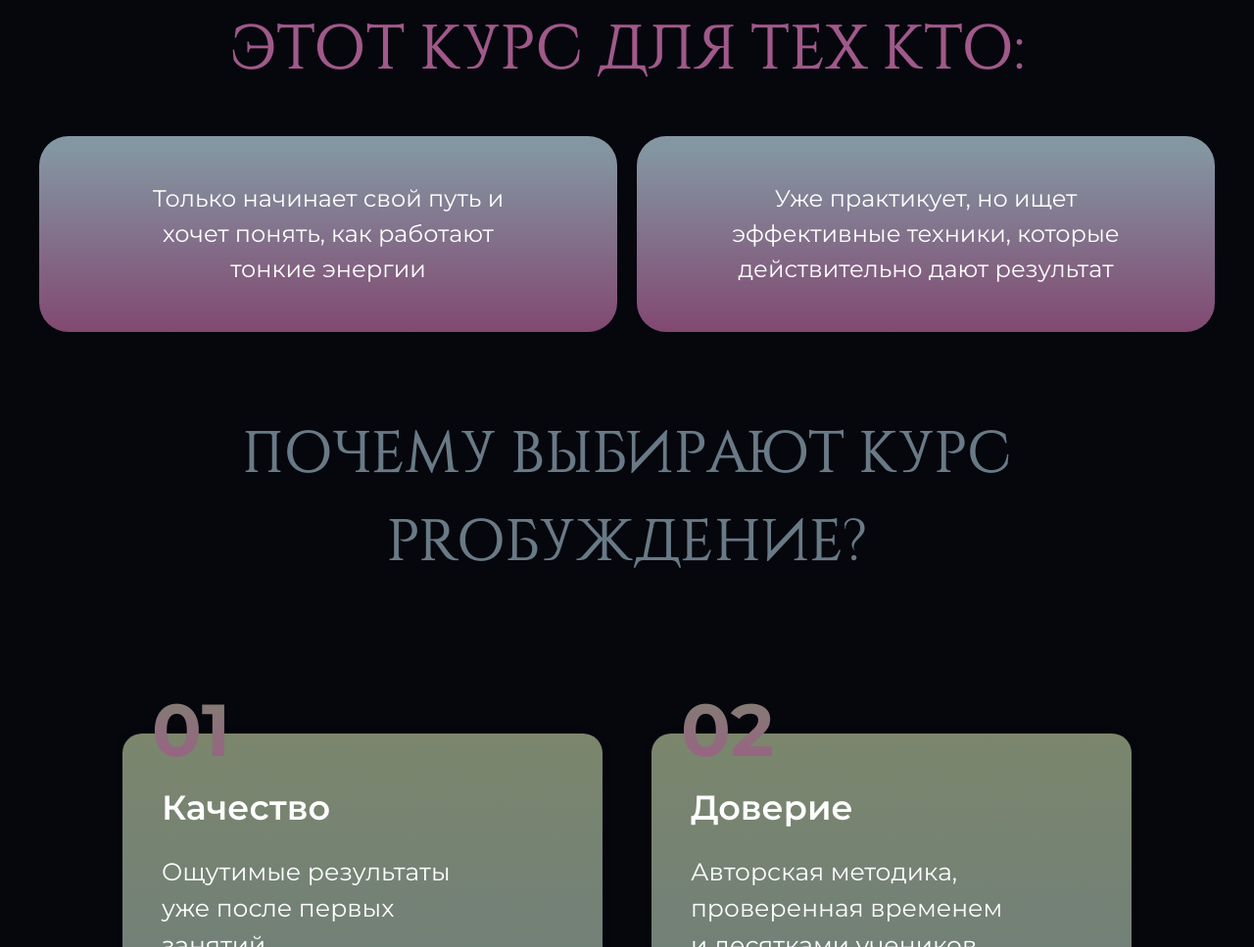
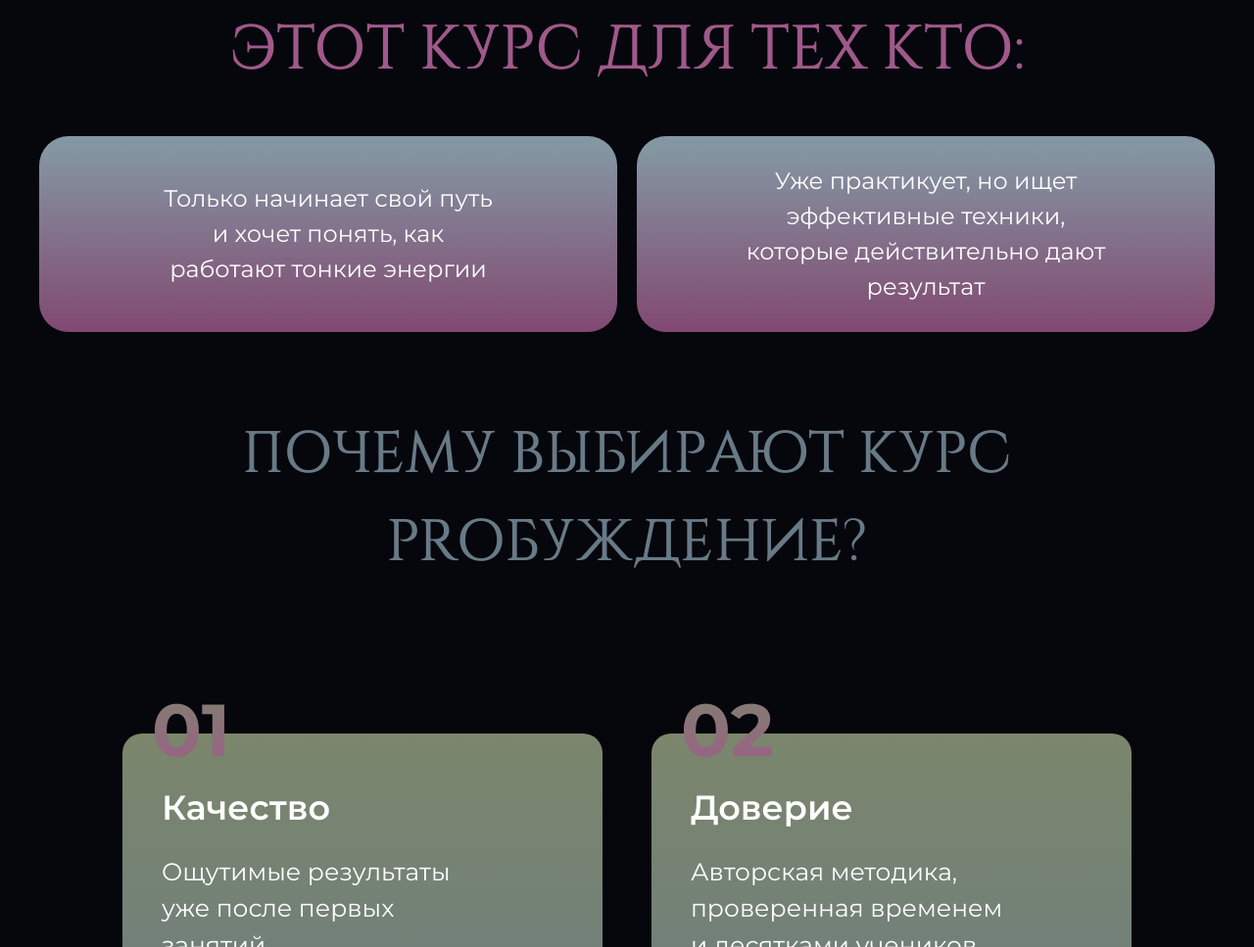
Before and after one commit to Mokflasha/PRObujdenie, a website built with Vite: page index.html in a window 1280 px wide. Shown: the part 3073-4040 px from the top of the page at 98% size. Built offline with nearby package versions, Linux system fonts and the light colour scheme.

Commit message:
change paddings in why-us section

```diff
--- a/index.html
+++ b/index.html
@@ -141,10 +141,10 @@
 				<h4 class="for-who__header constantine uppercase text-[#A0598A] text-center pb-[40px] text-[64px] max-[800px]:text-[55px] max-[650px]:text-[45px] max-[500px]:text-[35px]">этот курс для тех кто:</h4>
 				<div class="flex justify-between max-[1200px]:justify-center max-[800px]:flex-col max-[800px]:items-center max-[1200px]:gap-[20px]">
 					<div class="for-who__div rounded-[30px] h-[200px] w-full max-w-[590px] flex items-center justify-center max-[1200px]:max-w-[500px] max-[800px]:max-w-[600px] max-[500px]:h-[150px]">
-						<p class="text-[#fff] montserrat  max-w-[380px] text-center  text-[24px] max-[900px]:text-[22px] max-[800px]:text-[24px] max-[500px]:text-[20px]">Только начинает свой путь и хочет понять, как работают тонкие энергии</p>
+						<p class="text-[#fff] montserrat  max-w-[380px] text-center  text-[24px] pl-[15px] pr-[15px] max-[900px]:text-[22px] max-[800px]:text-[24px] max-[500px]:text-[20px]">Только начинает свой путь и хочет понять, как работают тонкие энергии</p>
 					</div>
 					<div class="for-who__div rounded-[30px] h-[200px] w-full max-w-[590px] flex items-center justify-center max-[1200px]:max-w-[500px] max-[800px]:max-w-[600px] max-[500px]:h-[150px]">
-						<p class="text-[#fff] montserrat max-w-[400px] text-center text-[24px] max-[900px]:text-[22px] max-[800px]:text-[24px] max-[500px]:text-[20px]">Уже практикует, но ищет эффективные техники, которые действительно дают результат</p>
+						<p class="text-[#fff] montserrat max-w-[400px] text-center text-[24px] pl-[15px] pr-[15px] max-[900px]:text-[22px] max-[800px]:text-[24px] max-[500px]:text-[20px]">Уже практикует, но ищет эффективные техники, которые действительно дают результат</p>
 					</div>
 				</div>
 			</section>
```
